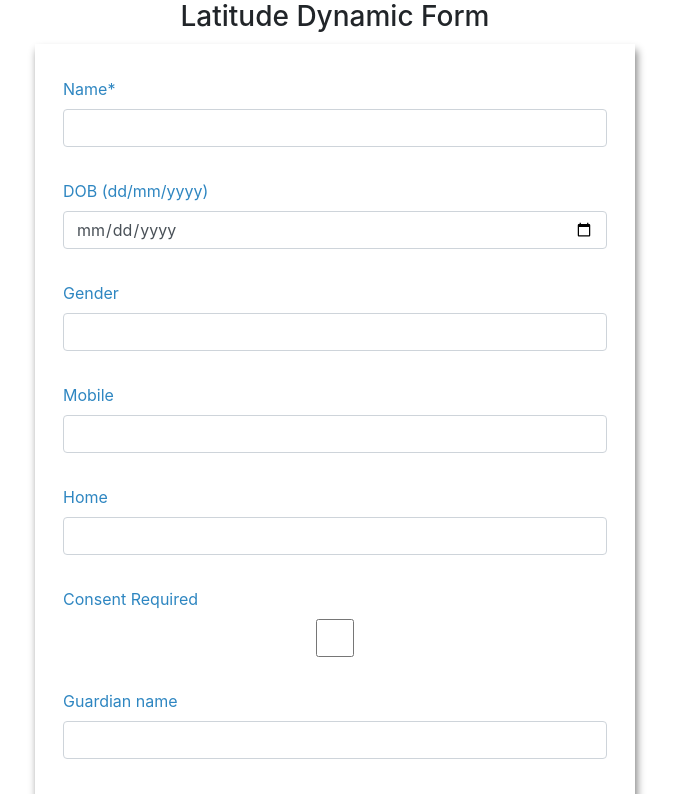
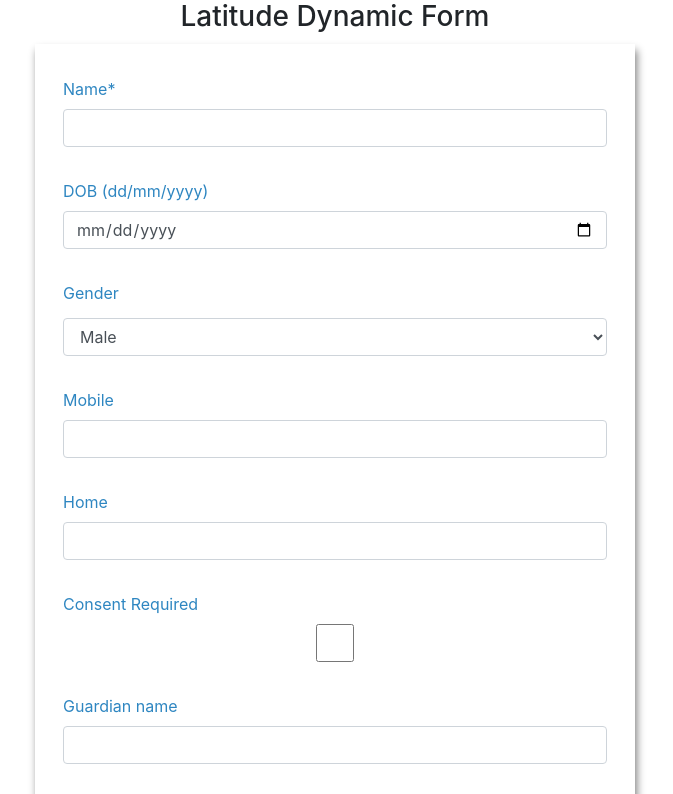
Before and after one commit to prateekobi/latitude-test, a React (Create React App) app: page / in a window 1280 px wide. Shown: the top 794 px of the page, without its empty margins (305-978 px from the left). Built offline with nearby package versions, Linux system fonts and the light colour scheme.

Commit message:
Fixed unique key issue and added gender select input

```diff
--- a/src/components/DynamicForm/index.js
+++ b/src/components/DynamicForm/index.js
@@ -29,6 +29,28 @@ class DynamicForm extends Component {
             let key = m.key;
             let type = m.type || 'text'; // Default to text type if type is not defined in moodel (App.js)
             let props = m.props || {};  // ex: name attribute - default to empty onj if not defined in App.js
+
+            if (m.type === 'select') {
+                return (
+                    <div key={key} className="form-group">
+                        <label
+                            className="form-label"
+                            key={"1" + m.key}
+                            htmlFor="m.key">
+                            {m.label}
+                        </label>
+                        <select
+                            className="form-control"
+                            key={"i" + m.key}
+                            {...props}
+                            ref={(key) => { this[m.key] = key }}
+                            onChange={(e) => { this.onChange(e, key) }}>
+                            <option value="male">Male</option>
+                            <option value="female">Female</option>
+                        </select>
+                    </div>
+                );
+            }
 
             return (
                 <div key={key} className="form-group">
```
